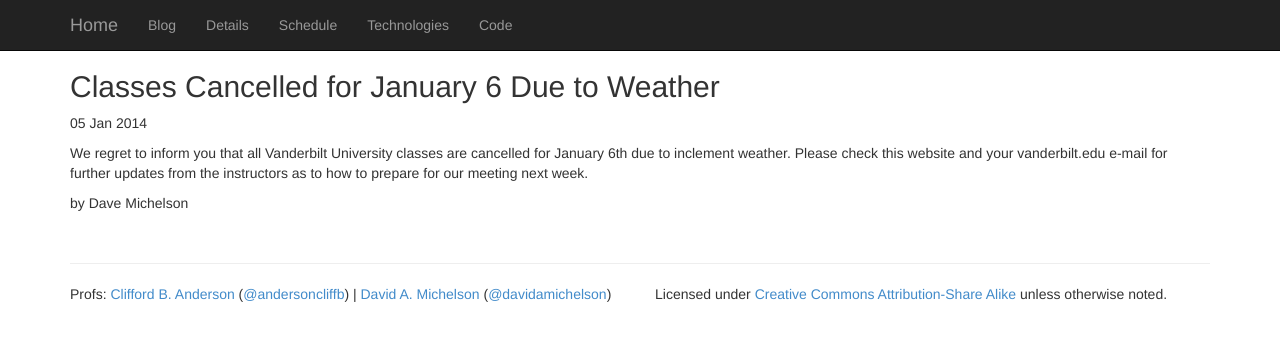
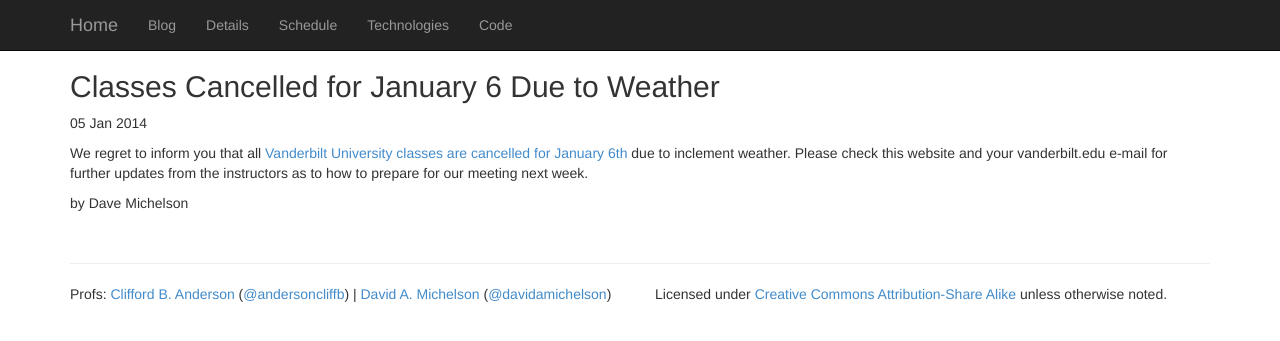
Before and after one commit to Ramona2020/paralipomena.github.io, a Jekyll site: the page built from _posts/2014-1-5-Class-cancelled-January-6.markdown, in a window 1280 px wide. Shown: the top 341 px of the page. Built offline with Jekyll 4.4.1, drawn with Linux system fonts in a browser that asks for light colours; Markdown is read by kramdown in place of the engine named in the settings; part of the change alters nothing that is shown.

```diff
--- a/_posts/2014-1-5-Class-cancelled-January-6.markdown
+++ b/_posts/2014-1-5-Class-cancelled-January-6.markdown
@@ -5,4 +5,4 @@ author: Dave
 date:   2014-1-5 21:45:00 UTC
 categories: jekyll update
 ---
-We regret to inform you that all Vanderbilt University classes are cancelled for January 6th due to inclement weather. Please check this website and your vanderbilt.edu e-mail for further updates from the instructors as to how to prepare for our meeting next week.
+We regret to inform you that all [Vanderbilt University classes are cancelled for January 6th](http://news.vanderbilt.edu/2014/01/winter-weather-impact/?utm_source=vuhomepage&utm_medium=vuhomeslider&utm_campaign=0105classes-cancelled) due to inclement weather. Please check this website and your vanderbilt.edu e-mail for further updates from the instructors as to how to prepare for our meeting next week.
```
